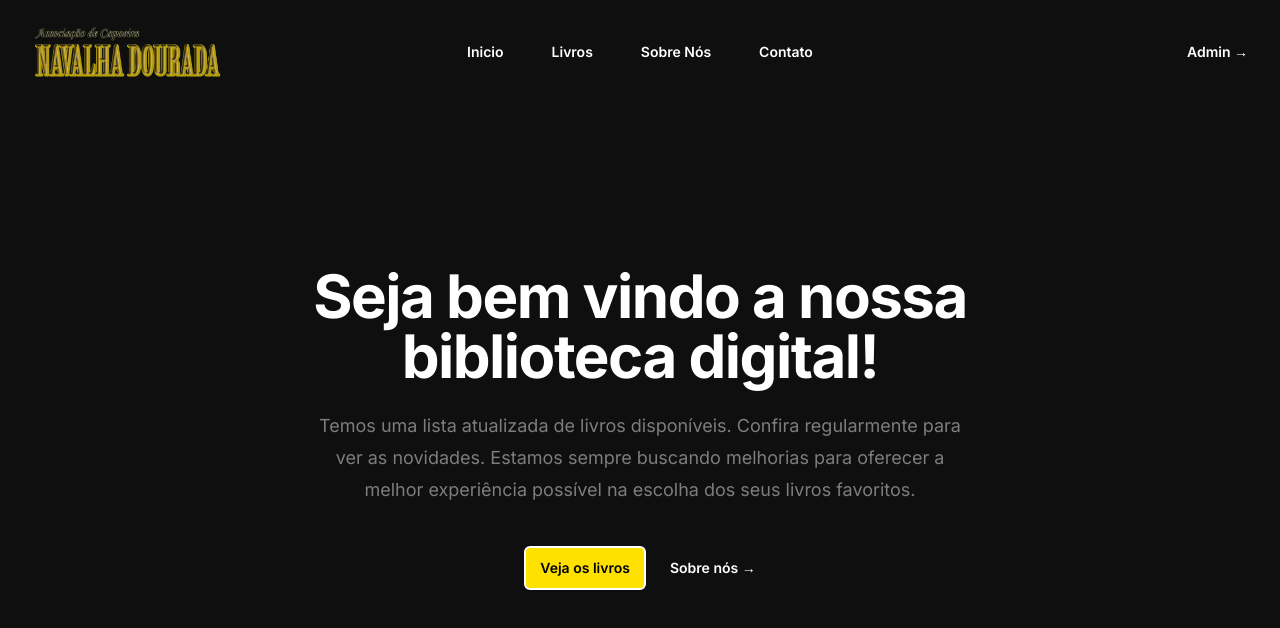
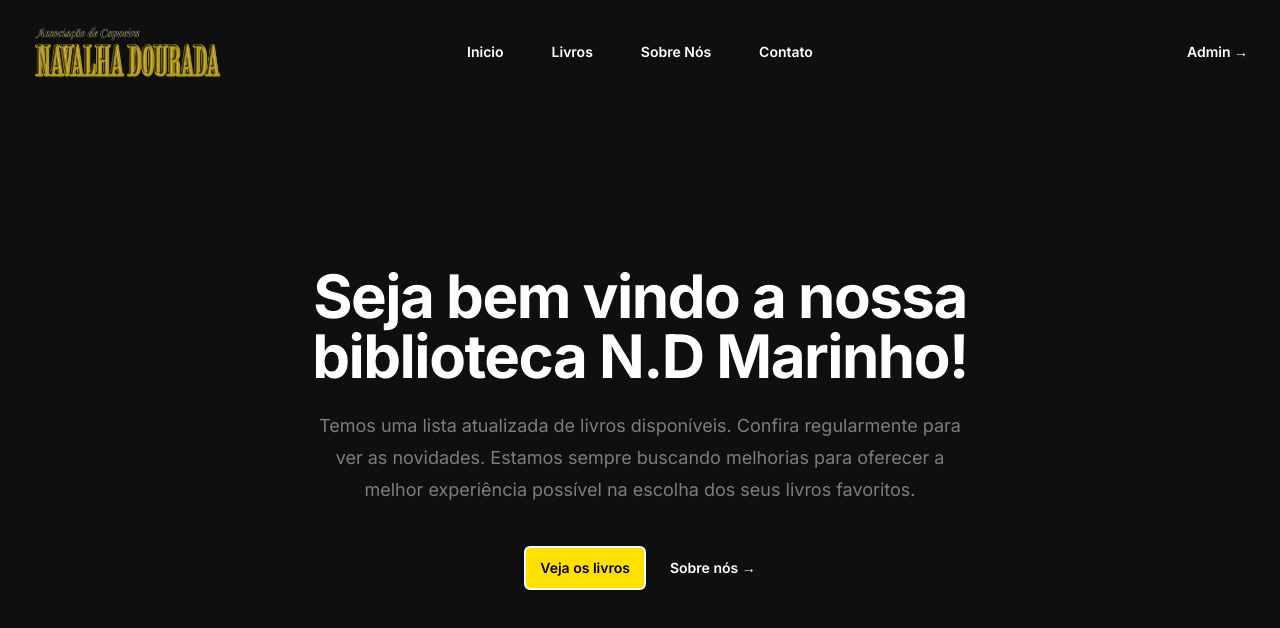
Before and after one commit to zLucasBiasi/navalha_dourada, a Next.js app: page / in a window 1280 px wide. Shown: the top 628 px of the page. Built offline with nearby package versions, Linux system fonts and the light colour scheme.

Commit message:
Update page.tsx

```diff
--- a/src/app/page.tsx
+++ b/src/app/page.tsx
@@ -9,7 +9,7 @@ const Home = () => {
         <div className="mx-auto max-w-2xl py-32 sm:py-48 lg:py-56">
           <div className="text-center">
             <h1 className="text-4xl font-bold tracking-tight text-white sm:text-6xl">
-              Seja bem vindo a nossa biblioteca digital!
+              Seja bem vindo a nossa biblioteca N.D Marinho!
             </h1>
             <p className="mt-6 text-lg leading-8 text-[#7D7D7D]">
               Temos uma lista atualizada de livros disponíveis. Confira
```
